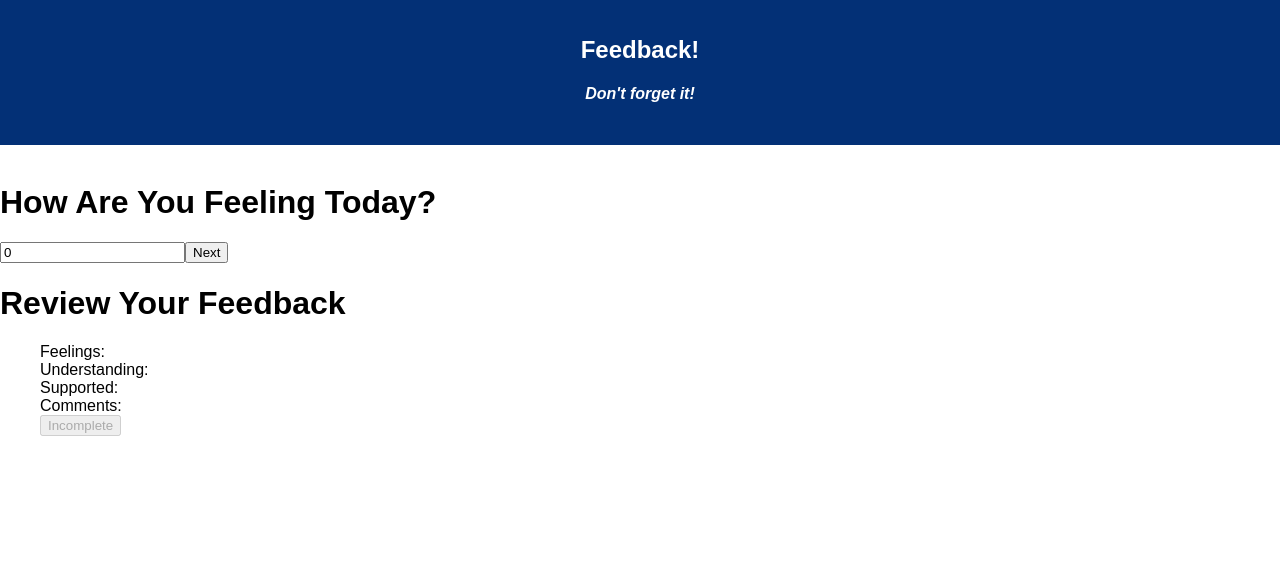
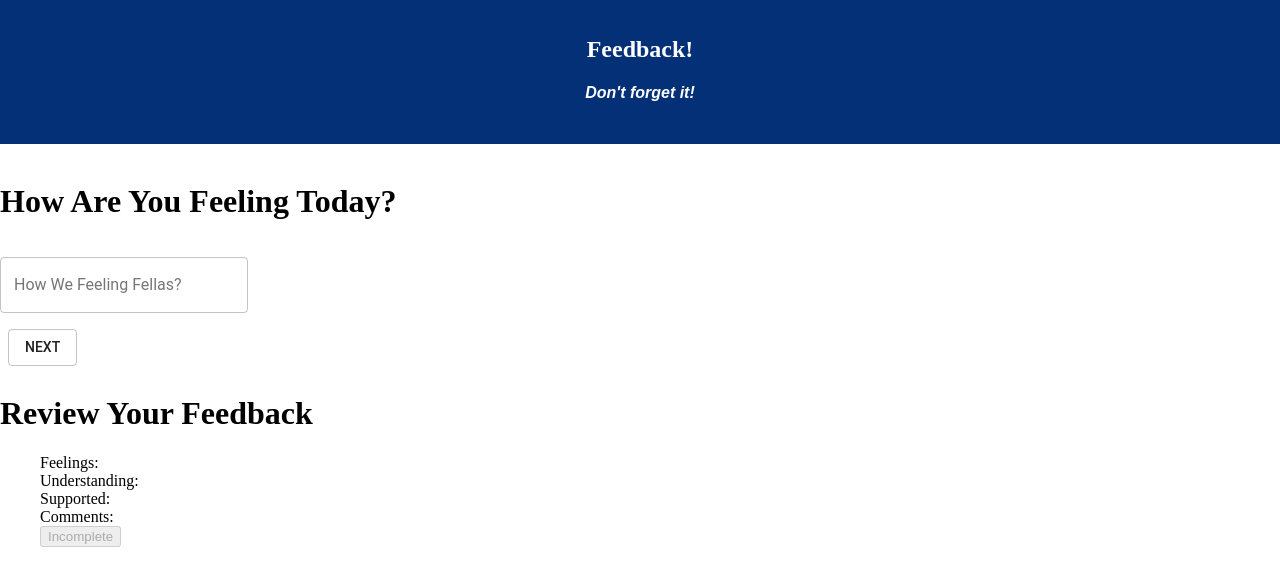
Before and after one commit to KingmanDouglass/feedback-form-weekend, a React (Create React App) app: page /#/ in a window 1280 px wide. Shown: the top 586 px of the page. Built offline with nearby package versions, Linux system fonts and the light colour scheme.

Commit message:
started adding material ui

```diff
--- a/package.json
+++ b/package.json
@@ -4,6 +4,7 @@
   "private": true,
   "proxy": "http://localhost:5000",
   "dependencies": {
+    "@material-ui/core": "^3.9.3",
     "axios": "^0.17.1",
     "express": "^4.16.4",
     "logger": "0.0.1",
--- a/src/components/Admin/Admin.js
+++ b/src/components/Admin/Admin.js
@@ -1,6 +1,5 @@
 import React, { Component } from 'react';
 import { connect } from 'react-redux';
-import Header from '../Header/Header'
 import axios from 'axios';
 
 class Admin extends Component {
--- a/src/components/App/App.css
+++ b/src/components/App/App.css
@@ -20,3 +20,7 @@
 ul {
   list-style: none;
 }
+
+h1, ul {
+  font-family: "Times New Roman", Times, serif;
+}
--- a/src/components/App/App.js
+++ b/src/components/App/App.js
@@ -1,6 +1,5 @@
 import React, { Component } from 'react';
-import { HashRouter as Router, Route, Link } from 'react-router-dom';
-import axios from 'axios';
+import { HashRouter as Router, Route } from 'react-router-dom';
 import { connect } from 'react-redux';
 import './App.css';
 import Feelings from '../Feelings/Feelings.js';
@@ -9,7 +8,6 @@ import Supported from '../Supported/Supported.js';
 import Comments from '../Comments/Comments.js';
 import Submit from '../Submit/Submit.js';
 import Final from '../Final/Final.js';
-import Footer from '../Footer/Footer';
 import ThankYou from '../ThankYou/ThankYou.js';
 import Admin from '../Admin/Admin.js';
 
--- a/src/components/Comments/Comments.js
+++ b/src/components/Comments/Comments.js
@@ -2,12 +2,15 @@ import React, { Component } from 'react';
 import { connect } from 'react-redux';
 import Header from '../Header/Header'
 import Footer from '../Footer/Footer'
+import { withStyles } from '@material-ui/core/styles';
+import TextField from '@material-ui/core/TextField';
+import Button from '@material-ui/core/Button';
 
 class Comments extends Component {
 
     state =
         {
-            comments: 0,
+            comments: '',
         }
 
     nextPage = (event) => {
--- a/src/components/Feelings/Feelings.js
+++ b/src/components/Feelings/Feelings.js
@@ -2,12 +2,15 @@ import React, { Component } from 'react';
 import { connect } from 'react-redux';
 import Header from '../Header/Header'
 import Footer from '../Footer/Footer'
+import { withStyles } from '@material-ui/core/styles';
+import TextField from '@material-ui/core/TextField';
+import Button from '@material-ui/core/Button';
 
 class Feelings extends Component {
 
     state =
         {
-            feelings: 0,
+            feelings: '',
         }
 
 
@@ -26,26 +29,55 @@ class Feelings extends Component {
     }
 
     render() {
+        const {classes} = this.props;
         return (
             <div>
             <Header/>
               <h1>How Are You Feeling Today?</h1>
-              <input
+              <form className={classes.container} noValidate autoComplete="off">
+              <TextField
+                id="filled-url"
+                label="How We Feeling Fellas?"
+                className={classes.textField}
+                value={this.state.feelings}
+                onChange={this.handleChange}
+                margin="normal"
+                variant="outlined"
+          />
+
+              {/* <input
                 type="number"
                 placeholder="Feeling"
                 value={this.state.feelings}
                 onChange={this.handleChange}
-                />
-                <button onClick={this.nextPage}>Next</button>
+                /> */}
+                {/* <button onClick={this.nextPage}>Next</button> */}
+                <br />
+                <Button onClick={this.nextPage} variant="outlined" className={classes.button}>
+                    Next
+                </Button>
+                </form>
             <Footer/>
             </div>
         )
     }
 }
 
-const mapReduxStateToProps = (reduxState) => ({
-    reduxState
+const styles = theme => ({
+    button: {
+      margin: theme.spacing.unit,
+    },
+    input: {
+      display: 'none',
+    },
   });
 
 
-export default connect(mapReduxStateToProps)(Feelings);
+const mapReduxStateToProps = (reduxState) => ({
+    reduxState
+
+  });
+
+export default connect(mapReduxStateToProps)(withStyles(styles)(Feelings));
+
+// export default connect(mapReduxStateToProps)(Feelings);
--- a/src/components/Submit/Submit.js
+++ b/src/components/Submit/Submit.js
@@ -1,7 +1,5 @@
 import React, { Component } from 'react';
 import { connect } from 'react-redux';
-import Header from '../Header/Header'
-import Footer from '../Footer/Footer'
 
 class Submit extends Component {
 
--- a/src/components/Supported/Supported.js
+++ b/src/components/Supported/Supported.js
@@ -2,12 +2,15 @@ import React, { Component } from 'react';
 import { connect } from 'react-redux';
 import Header from '../Header/Header'
 import Footer from '../Footer/Footer'
+import { withStyles } from '@material-ui/core/styles';
+import TextField from '@material-ui/core/TextField';
+import Button from '@material-ui/core/Button';
 
 class Supported extends Component {
 
     state =
         {
-            supported: 0,
+            supported: '',
         }
 
     nextPage = (event) => {
@@ -29,6 +32,7 @@ class Supported extends Component {
             <div>
             <Header/>
               <h1>How Well Are You Being Supported?</h1>
+              <h3>Please Rate On A Scale of 1 (poor) to 5 (excellent)</h3>
               <input
                 type="number"
                 placeholder="Support Gauge"
--- a/src/components/Understanding/Understanding.js
+++ b/src/components/Understanding/Understanding.js
@@ -2,12 +2,15 @@ import React, { Component } from 'react';
 import { connect } from 'react-redux';
 import Header from '../Header/Header'
 import Footer from '../Footer/Footer'
+import { withStyles } from '@material-ui/core/styles';
+import TextField from '@material-ui/core/TextField';
+import Button from '@material-ui/core/Button';
 
 class Understanding extends Component {
 
     state =
         {
-            understanding: 0,
+            understanding: '',
         }
 
 
@@ -30,9 +33,10 @@ class Understanding extends Component {
             <div>
             <Header/>
               <h1>How Are You Understanding The Content Today?</h1>
+              <h3>Please Rate On A Scale of 1 (poor) to 5 (excellent)</h3>
               <input
                 type="number"
-                placeholder="Undertsanding Level"
+                placeholder="Understanding"
                 value={this.state.understanding}
                 onChange={this.handleChange}
                 />
```
Also changed, not shown: 1 other file (tests, documents, lock files or other folders).
